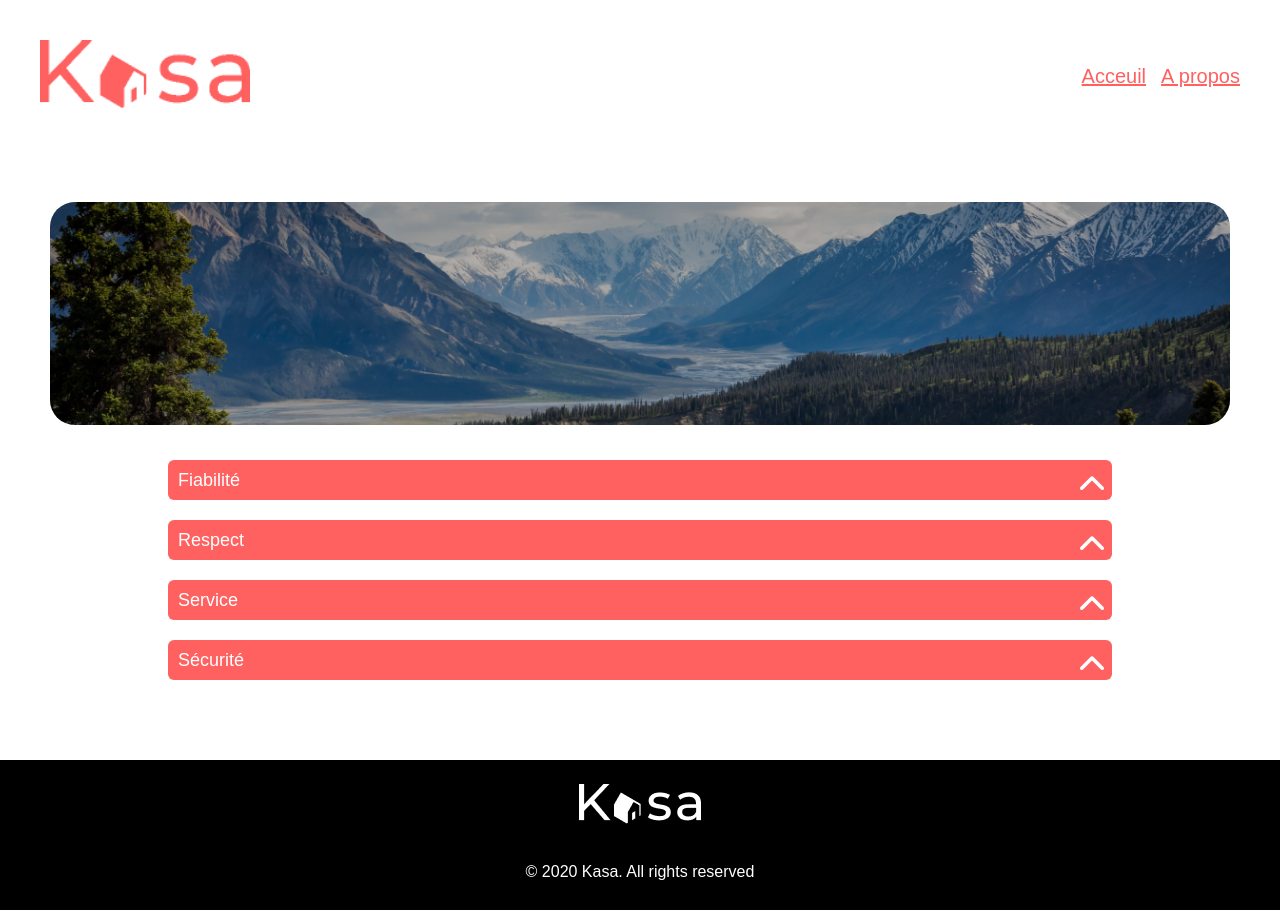
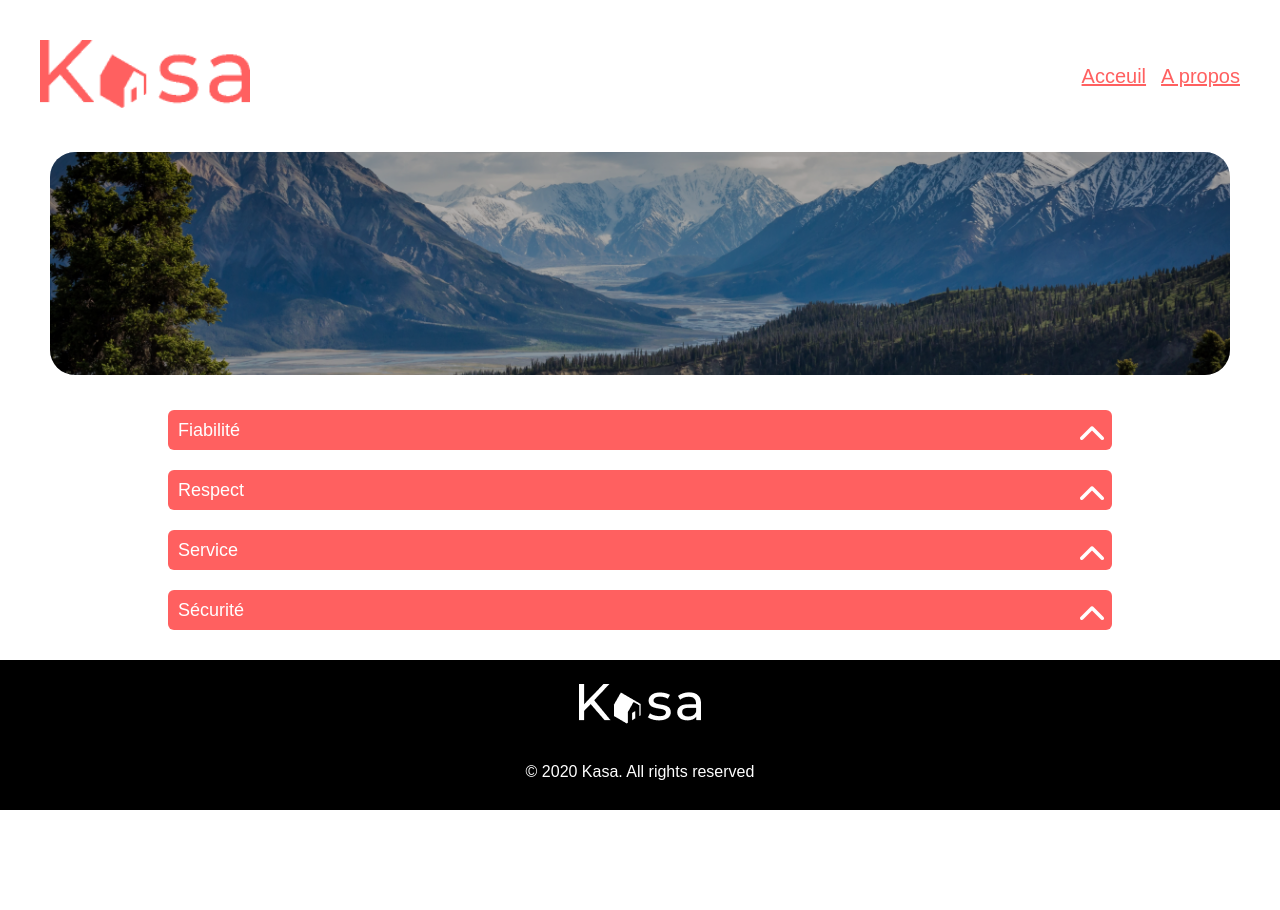
Before and after one commit to berenisse1/my-app, a React (Create React App) app: page /a-propos in a window 1280 px wide. After the commit the page ends 810 px from the top, so only its background shows below. Built offline with nearby package versions, Linux system fonts and the light colour scheme.

Commit message:
style update

```diff
--- a/src/index.css
+++ b/src/index.css
@@ -9,7 +9,7 @@ body {
 }
 
 main{
-    padding: 20px;
+    padding: 0px 20px;
 }
 
 img{
@@ -20,30 +20,9 @@ p{
     color: #ff6060;
 }
 
-.rate-host-container{
-    display: flex;
-    justify-content: space-between;
-}
-
-.host-picture-name{
-    font-size: 12px;
-
-}
-
-
-
 @media (min-width: 1024px){
     main{
-        padding: 50px;
+        padding: 0px 50px;
+
     }
-
-    .collapse-descktop{
-        display: flex;
-        justify-content: space-between;
-    }
-
-    .collapse-descktop .collapse{
-        width: 45%;
-    }
-
 }
```
